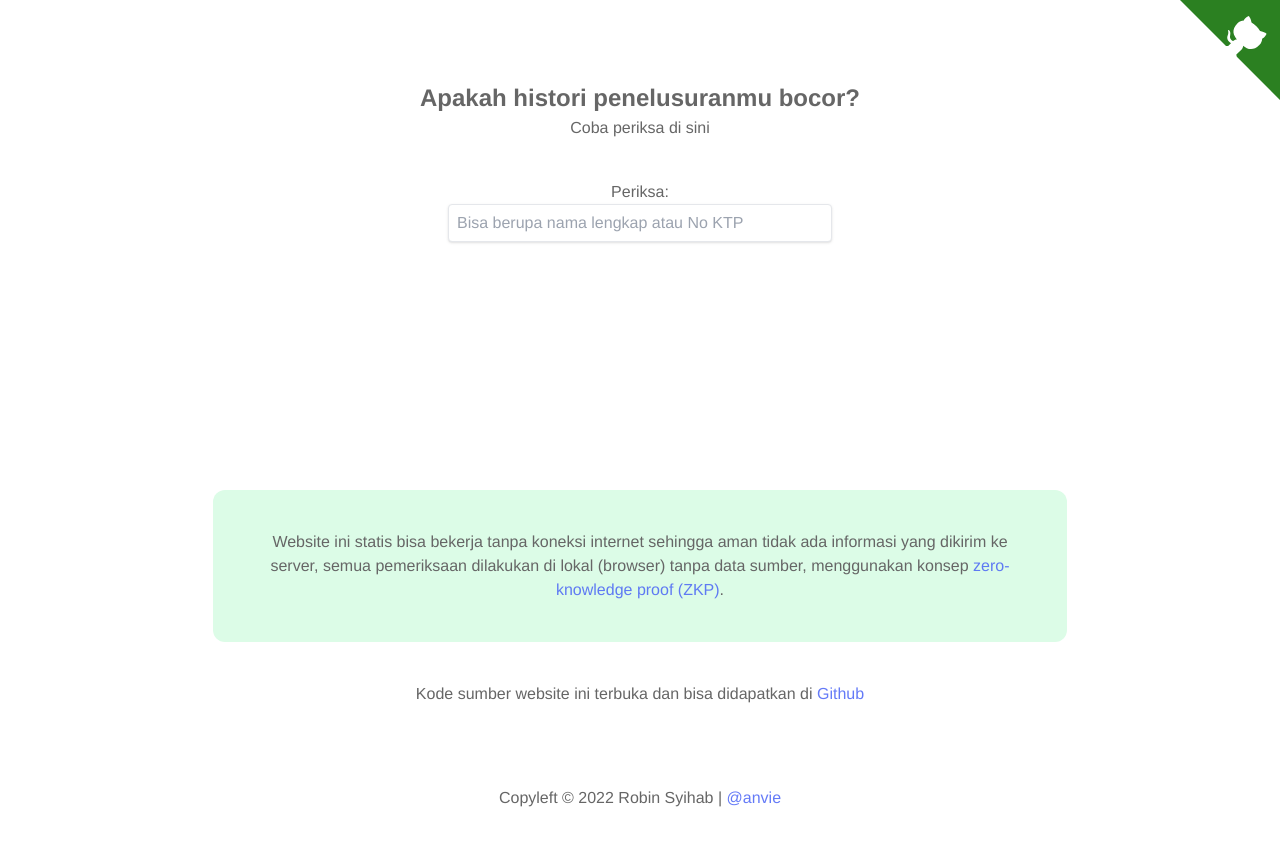
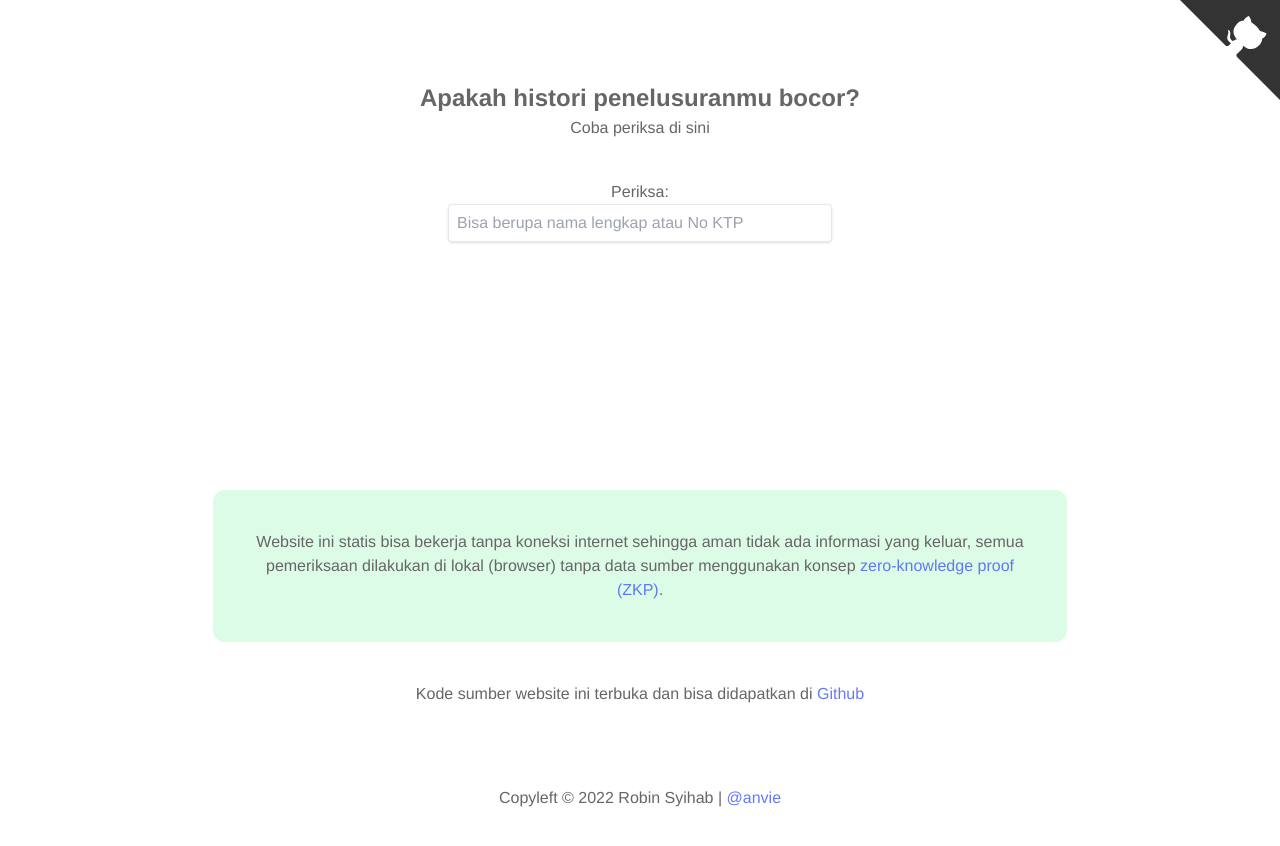
Before and after one commit to anvie/leak-checker, a Next.js app: page / in a window 1280 px wide. Shown: the top 846 px of the page. Built offline with nearby package versions, Linux system fonts and the light colour scheme.

Commit message:
change octocat color and copy

```diff
--- a/pages/index.tsx
+++ b/pages/index.tsx
@@ -136,8 +136,8 @@ const Home: NextPage = () => {
       <footer className={styles.footer}>
         <div className="flex flex-col items-center pt-10">
           <p className="p-10 text-center md:w-2/3 bg-green-100 md:rounded-xl">
-            Website ini statis bisa bekerja tanpa koneksi internet sehingga aman tidak ada informasi yang dikirim ke server, semua
-            pemeriksaan dilakukan di lokal (browser) tanpa data sumber,
+            Website ini statis bisa bekerja tanpa koneksi internet sehingga aman tidak ada informasi yang keluar, semua
+            pemeriksaan dilakukan di lokal (browser) tanpa data sumber
             menggunakan konsep <a className="link" href="https://en.wikipedia.org/wiki/Zero-knowledge_proof" target="_blank" rel="noreferrer">zero-knowledge proof (ZKP)</a>.
           </p>
           <p className="p-10">
```
Also changed, not shown: public/img/octocat.svg.
